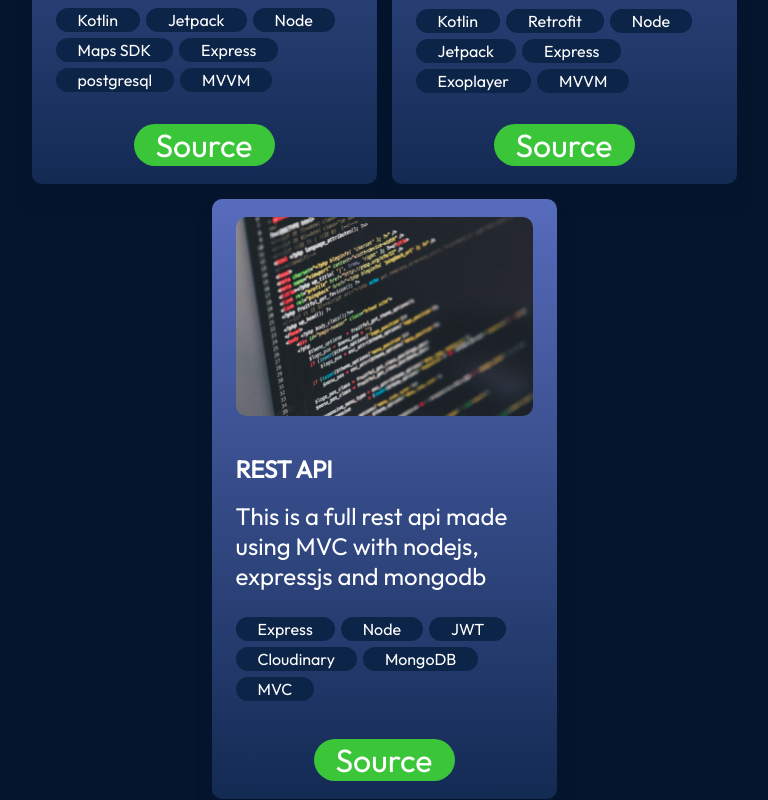
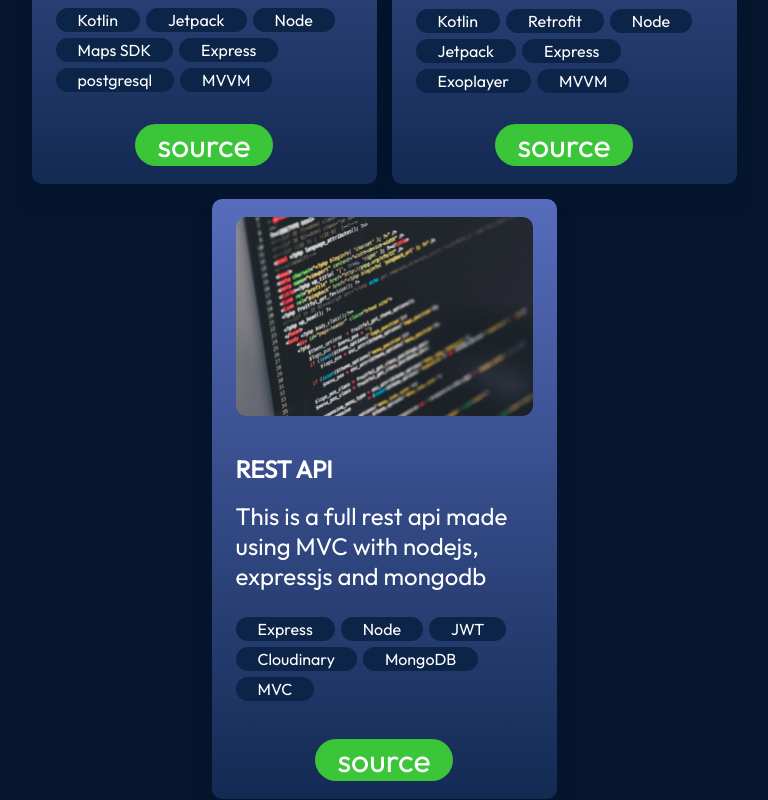
Before and after one commit to lokmanekerboua/Kerboua-lokmane, a React (Vite) app: page / in a window 1280 px wide. Shown: the part 2620-3420 px from the top of the page, without its empty margins (256-1024 px from the left). Built offline with nearby package versions, Linux system fonts and the light colour scheme.

Commit message:
Update ProjectCard.jsx

```diff
--- a/src/components/Projects/ProjectCard.jsx
+++ b/src/components/Projects/ProjectCard.jsx
@@ -26,7 +26,7 @@ export const ProjectCard = ({
       </ul>
       <div className={styles.links}>
         <a href={source} className={styles.link} target={"_blank"}>
-          Source
+          source
         </a>
       </div>
     </div>
```
